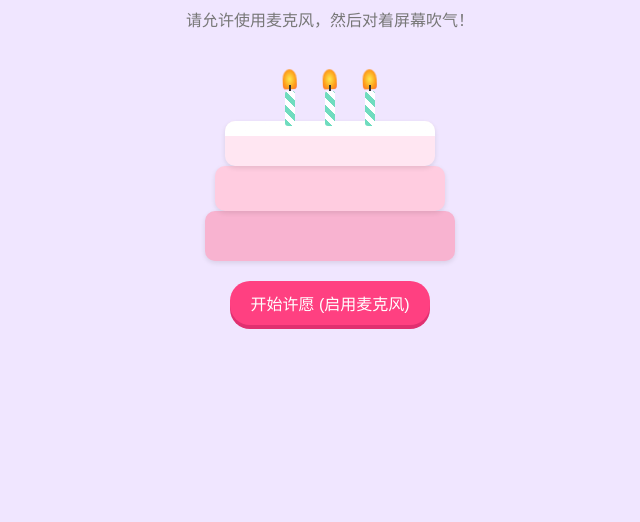
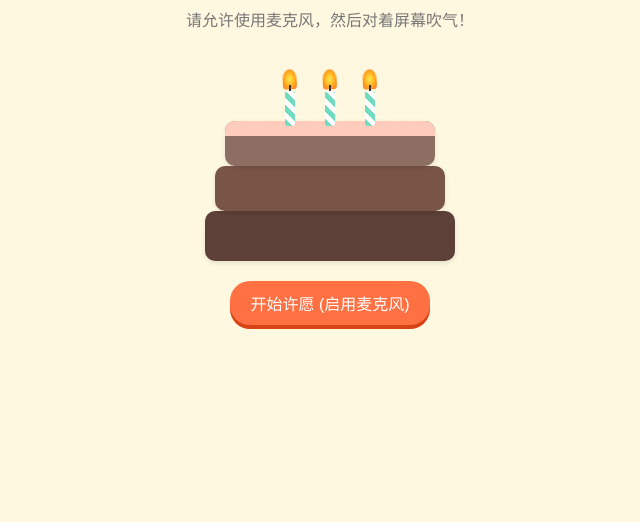
Before and after one commit to antoineyeung-art/HBD, a plain HTML site: page index.html in a window 1280 px wide. Shown: the part 278-800 px from the top of the page, without its empty margins (310-950 px from the left). Drawn offline with nearby package versions, Linux system fonts and the light colour scheme.

Commit message:
Update style.css

```diff
--- a/style.css
+++ b/style.css
@@ -1,5 +1,5 @@
 body {
-    background-color: #f0e6ff;
+    background-color: #fff8e1;
     display: flex;
     justify-content: center;
     align-items: center;
@@ -14,7 +14,7 @@ body {
 }
 
 h1 {
-    color: #5a3e85;
+    color: #5d4037;
 }
 
 p {
@@ -38,13 +38,13 @@ p {
 #start-btn {
     margin-top: 20px;
     padding: 10px 20px;
-    background-color: #ff4081;
+    background-color: #ff7043;
     color: white;
     border: none;
     border-radius: 20px;
     cursor: pointer;
     font-size: 16px;
-    box-shadow: 0 4px #e03070;
+    box-shadow: 0 4px #d84315;
     transition: all 0.1s;
 }
 
@@ -84,7 +84,7 @@ p {
     width: 250px;
     bottom: 0; /* 紧贴底部 */
     z-index: 1;
-    background-color: #f8b3d0;
+    background-color: #5d4037;
 }
 
 .layer-middle {
@@ -92,7 +92,7 @@ p {
     width: 230px;
     bottom: 50px; /* 放在底层上面 */
     z-index: 2;
-    background-color: #ffcce0;
+    background-color: #795548;
     /* 去掉了原来的 left: 10px */
 }
 
@@ -101,7 +101,7 @@ p {
     width: 210px;
     bottom: 95px; /* 放在中层上面 */
     z-index: 3;
-    background-color: #ffe6f2;
+    background-color: #8d6e63;
     /* 去掉了原来的 left: 20px */
 }
 
@@ -111,20 +111,20 @@ p {
     left: 0;
     width: 100%;
     height: 15px;
-    background-color: #fff;
+    background-color: #ffccbc;
     border-radius: 10px 10px 0 0;
     /* 奶油滴落效果 */
-    background-image: radial-gradient(circle at 10px 10px, #fff 10px, transparent 11px),
-                      radial-gradient(circle at 30px 10px, #fff 10px, transparent 11px),
-                      radial-gradient(circle at 50px 10px, #fff 10px, transparent 11px),
-                      radial-gradient(circle at 70px 10px, #fff 10px, transparent 11px),
-                      radial-gradient(circle at 90px 10px, #fff 10px, transparent 11px),
-                      radial-gradient(circle at 110px 10px, #fff 10px, transparent 11px),
-                      radial-gradient(circle at 130px 10px, #fff 10px, transparent 11px),
-                      radial-gradient(circle at 150px 10px, #fff 10px, transparent 11px),
-                      radial-gradient(circle at 170px 10px, #fff 10px, transparent 11px),
-                      radial-gradient(circle at 190px 10px, #fff 10px, transparent 11px),
-                      radial-gradient(circle at 210px 10px, #fff 10px, transparent 11px);
+    background-image: radial-gradient(circle at 10px 10px, #ffccbc 10px, transparent 11px),
+                      radial-gradient(circle at 30px 10px, #ffccbc 10px, transparent 11px),
+                      radial-gradient(circle at 50px 10px, #ffccbc 10px, transparent 11px),
+                      radial-gradient(circle at 70px 10px, #ffccbc 10px, transparent 11px),
+                      radial-gradient(circle at 90px 10px, #ffccbc 10px, transparent 11px),
+                      radial-gradient(circle at 110px 10px, #ffccbc 10px, transparent 11px),
+                      radial-gradient(circle at 130px 10px, #ffccbc 10px, transparent 11px),
+                      radial-gradient(circle at 150px 10px, #ffccbc 10px, transparent 11px),
+                      radial-gradient(circle at 170px 10px, #ffccbc 10px, transparent 11px),
+                      radial-gradient(circle at 190px 10px, #ffccbc 10px, transparent 11px),
+                      radial-gradient(circle at 210px 10px, #ffccbc 10px, transparent 11px);
     background-position: 0 5px;
 }
 
```
